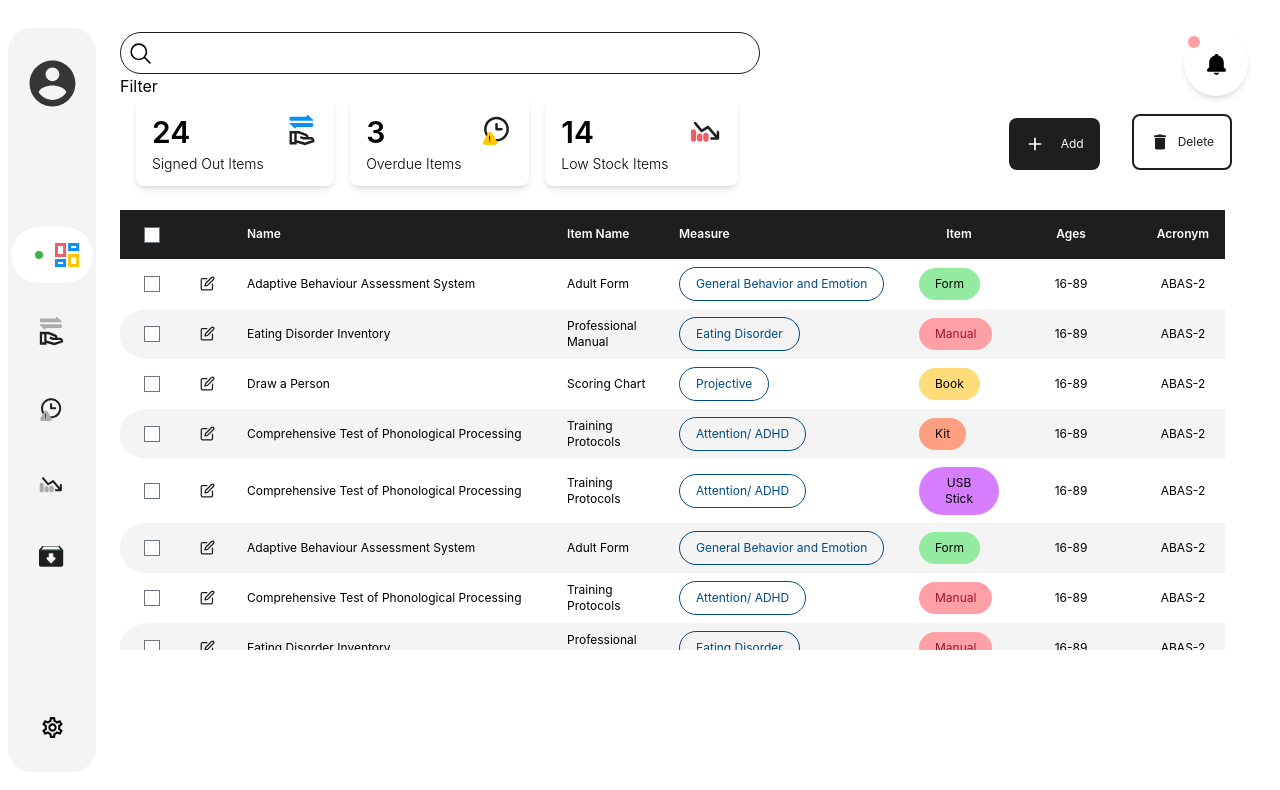
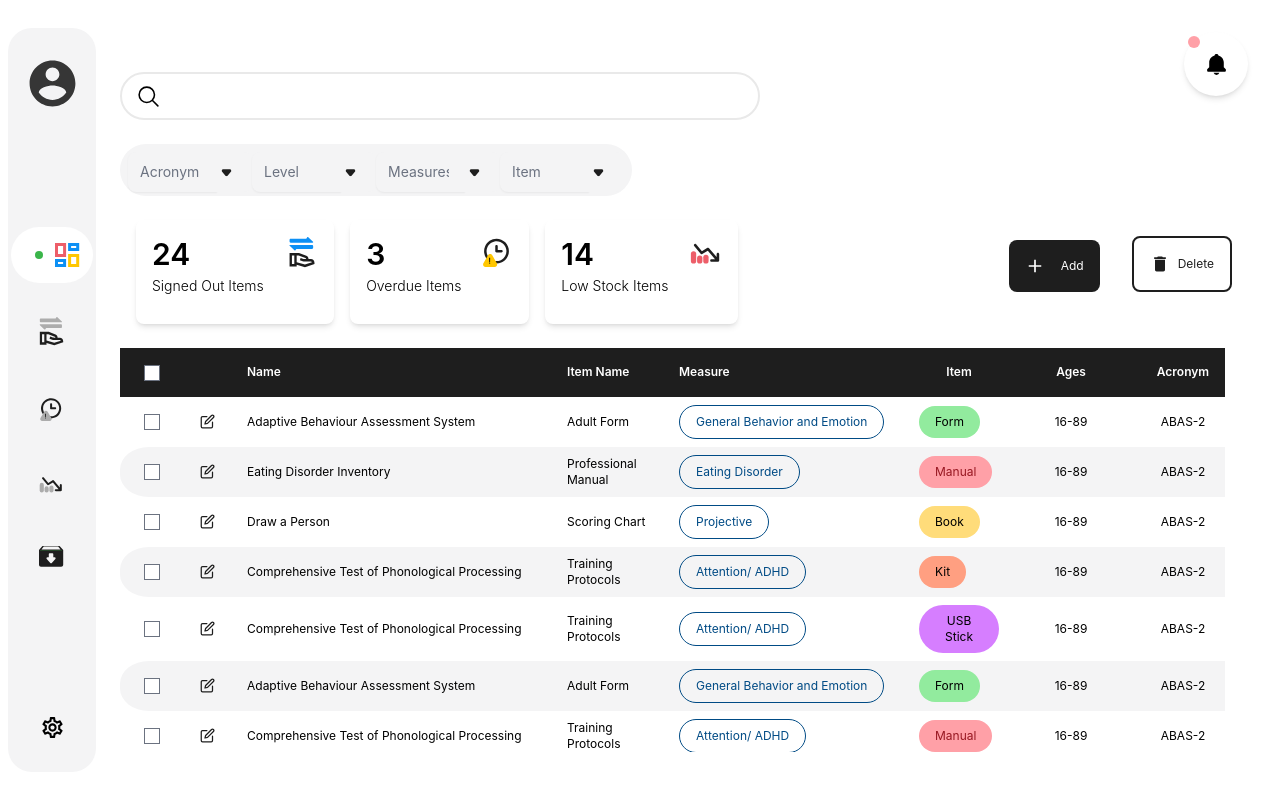
Before and after one commit to queens-psyc-clinic/app, a React (Create React App) app in the folder client/: page / in a window 1280 px wide. Shown: the top 790 px of the page. Built offline with nearby package versions, Linux system fonts and the light colour scheme.

Commit message:
dashboard page

```diff
--- a/client/src/components/DropDown.tsx
+++ b/client/src/components/DropDown.tsx
@@ -1,5 +1,5 @@
-import React, { useState, useEffect, useRef } from 'react';
-import dropdown from '../assets/icons/dropdown.svg';
+import React, { useState, useEffect, useRef } from "react";
+import dropdown from "../assets/icons/dropdown.svg";
 
 interface DropdownProps {
   placeholder?: string;
@@ -9,7 +9,13 @@ interface DropdownProps {
   options: string[];
 }
 
-const Dropdown: React.FC<DropdownProps> = ({ placeholder = "", label = "", important = false, type = "text", options }: DropdownProps) => {
+const Dropdown: React.FC<DropdownProps> = ({
+  placeholder = "",
+  label = "",
+  important = false,
+  type = "text",
+  options,
+}: DropdownProps) => {
   const [showDropdown, setShowDropdown] = useState(false);
   const [selectedOption, setSelectedOption] = useState("");
   const dropdownRef = useRef<HTMLDivElement>(null);
@@ -29,23 +35,32 @@ const Dropdown: React.FC<DropdownProps> = ({ placeholder = "", label = "", impor
 
   useEffect(() => {
     const handleClickOutside = (event: MouseEvent) => {
-      if (dropdownRef.current && !dropdownRef.current.contains(event.target as Node)) {
+      if (
+        dropdownRef.current &&
+        !dropdownRef.current.contains(event.target as Node)
+      ) {
         setShowDropdown(false);
       }
     };
 
-    document.addEventListener('mousedown', handleClickOutside);
+    document.addEventListener("mousedown", handleClickOutside);
 
     return () => {
-      document.removeEventListener('mousedown', handleClickOutside);
+      document.removeEventListener("mousedown", handleClickOutside);
     };
   }, []);
 
   return (
     <div ref={dropdownRef}>
-      <label htmlFor="inputText" className="block text-base font-medium leading-6 text-gray-900">
-        {label} {important && <span className="text-red-200">*</span>}
-      </label>
+      {label && (
+        <label
+          htmlFor="inputText"
+          className="block text-base font-medium leading-6 text-gray-900"
+        >
+          {label} {important && <span className="text-red-200">*</span>}
+        </label>
+      )}
+
       <div className="mt-2 rounded-md relative min-w-full">
         <div className="flex" onClick={handleContainerClick}>
           <input
@@ -80,6 +95,6 @@ const Dropdown: React.FC<DropdownProps> = ({ placeholder = "", label = "", impor
       </div>
     </div>
   );
-}
+};
 
 export default Dropdown;
--- a/client/src/components/Filter.tsx
+++ b/client/src/components/Filter.tsx
@@ -1,7 +1,17 @@
 import React from "react";
+import Dropdown from "./DropDown";
 
 const Filter = () => {
-  return <div>Filter</div>;
+  return (
+    <div className="w-[40vw] flex flex-row items-center justify-center bg-gray-100 px-2 pb-1 rounded-full">
+      <Dropdown placeholder="Acronym" options={["A", "B"]} />
+
+      <Dropdown placeholder="Level" options={["A", "B"]} />
+      <Dropdown placeholder="Measures" options={["A", "B"]} />
+
+      <Dropdown placeholder="Item" options={["A", "B"]} />
+    </div>
+  );
 };
 
 export default Filter;
--- a/client/src/components/Modal.tsx
+++ b/client/src/components/Modal.tsx
@@ -17,6 +17,7 @@ interface ModalProps {
 }
 
 const measureOptions = Object.values(Measure).map((value) => value as string);
+console.log(measureOptions);
 const levelOptions = Object.values(LevelOfUse).map((value) => value as string);
 const LocationOptions = Object.values(Location).map((value) => value as string);
 
--- a/client/src/components/Notification.tsx
+++ b/client/src/components/Notification.tsx
@@ -39,7 +39,7 @@ const Notification = (props: { userRole: Role }) => {
         ></span>
       </div>
       {isOpen && (
-        <div className="relative top-24 right-24 bg-white w-[30vw] border-2 border-black rounded">
+        <div className="relative top-24 right-24 bg-white w-[30vw] border-2 border-black rounded z-30">
           <section className="w-full bg-[#393939] text-white font-bold p-4">
             Notifications
           </section>
--- a/client/src/components/SearchBar.tsx
+++ b/client/src/components/SearchBar.tsx
@@ -3,12 +3,12 @@ import "./SearchBar.css";
 
 const SearchBar = () => {
   return (
-    <div className="flex items-center  max-w-fit rounded-full">
+    <div className="flex relative items-center  max-w-fit rounded-full">
       <input
         id="searchbar"
-        className="border-black outline-none rounded-full pl-10 py-2 text-base w-[50vw]"
+        className="border-2 border-[#E9E9E9] outline-none rounded-full pl-10 py-2 text-base w-[50vw] h-12"
       ></input>
-      <i className="absolute ml-2">
+      <i className="absolute ml-4">
         <IoSearchOutline size={25} />
       </i>
     </div>
--- a/client/src/components/Table.tsx
+++ b/client/src/components/Table.tsx
@@ -65,7 +65,7 @@ const Table = (props: {
   return (
     <div className="overflow-scroll max-w-[98%] h-[55vh] max-h-[75%] text-xs">
       <table className="">
-        <thead className="bg-black font-semibold">
+        <thead className="sticky top-0 z-10 bg-black font-semibold">
           <tr className="text-white h-auto" key={uuid()}>
             <td className="px-4 py-4 min-w-min" key={uuid()}>
               <input type="checkbox" className="cursor-pointer ml-2"></input>
--- a/client/src/pages/Dashboard.tsx
+++ b/client/src/pages/Dashboard.tsx
@@ -34,16 +34,18 @@ const Dashboard = (props: { userRole: Role }) => {
   };
 
   return (
-    <div className="flex flex-col overflow-x-hidden p-6 w-full h-full ">
-      <SearchBar />
-      <Filter />
+    <div className="flex flex-col overflow-x-hidden p-6 py-10 w-full h-full">
+      <section className="mt-6 space-y-6 mb-6">
+        <SearchBar />
+        <Filter />
+      </section>
       <section className="w-full flex justify-between mb-6">
         <section className="flex space-x-4">
           {/* Quantity should be pulled from backend in the useEffect, these are
           mock values  */}
           <AdminCards userRole="admin" />
         </section>
-        <section className="flex w-fit items-end">
+        <section className="flex w-fit items-end mb-4">
           <button className="text-white h-max p-4 bg-black m-4 rounded-lg flex items-center text-xs">
             <i className="mr-4">
               <IoMdAdd size={20} />
@@ -61,6 +63,7 @@ const Dashboard = (props: { userRole: Role }) => {
           </button>
         </section>
       </section>
+
       <Table
         tableType="default"
         setSelectedRows={setSelectedRows}
```
